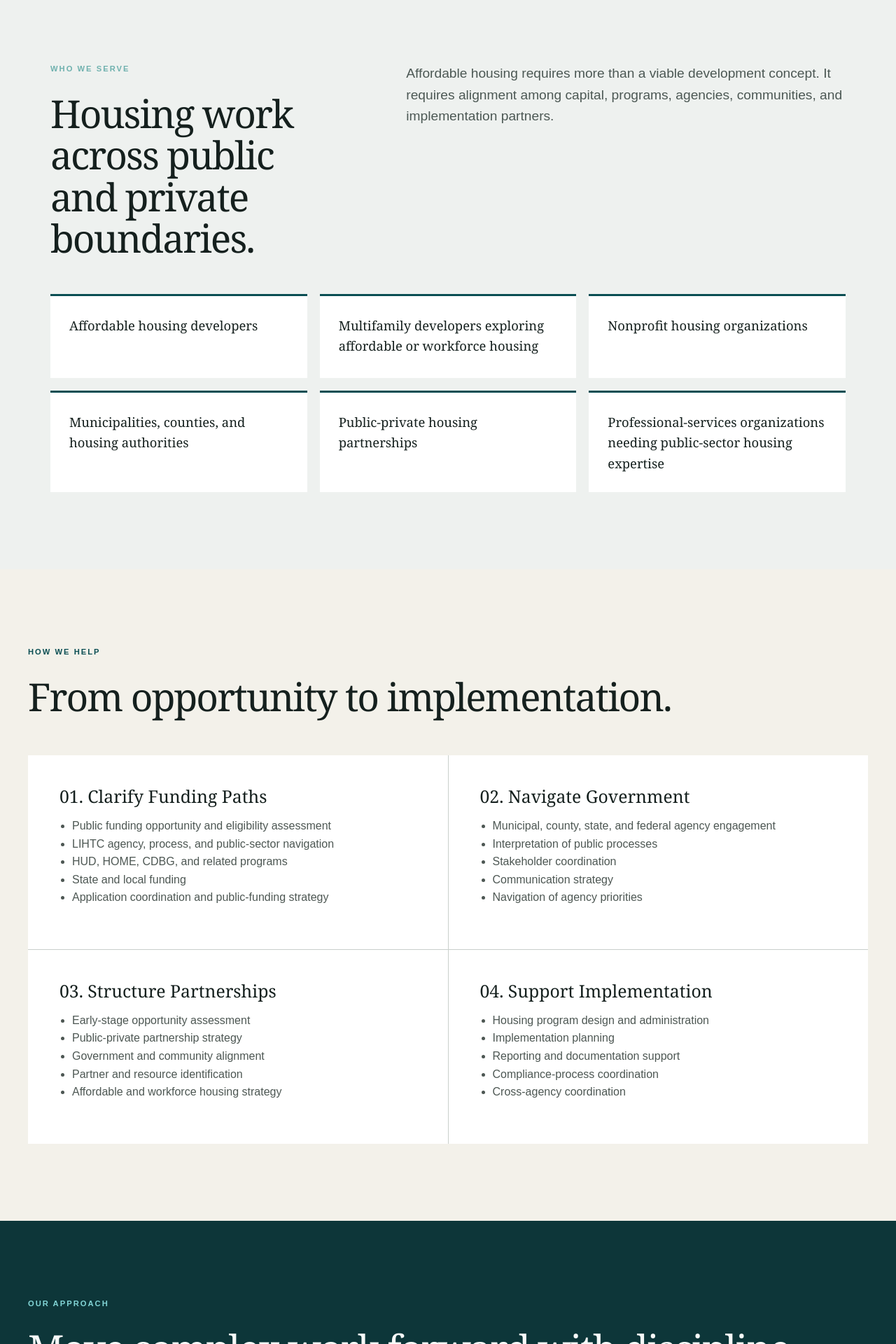
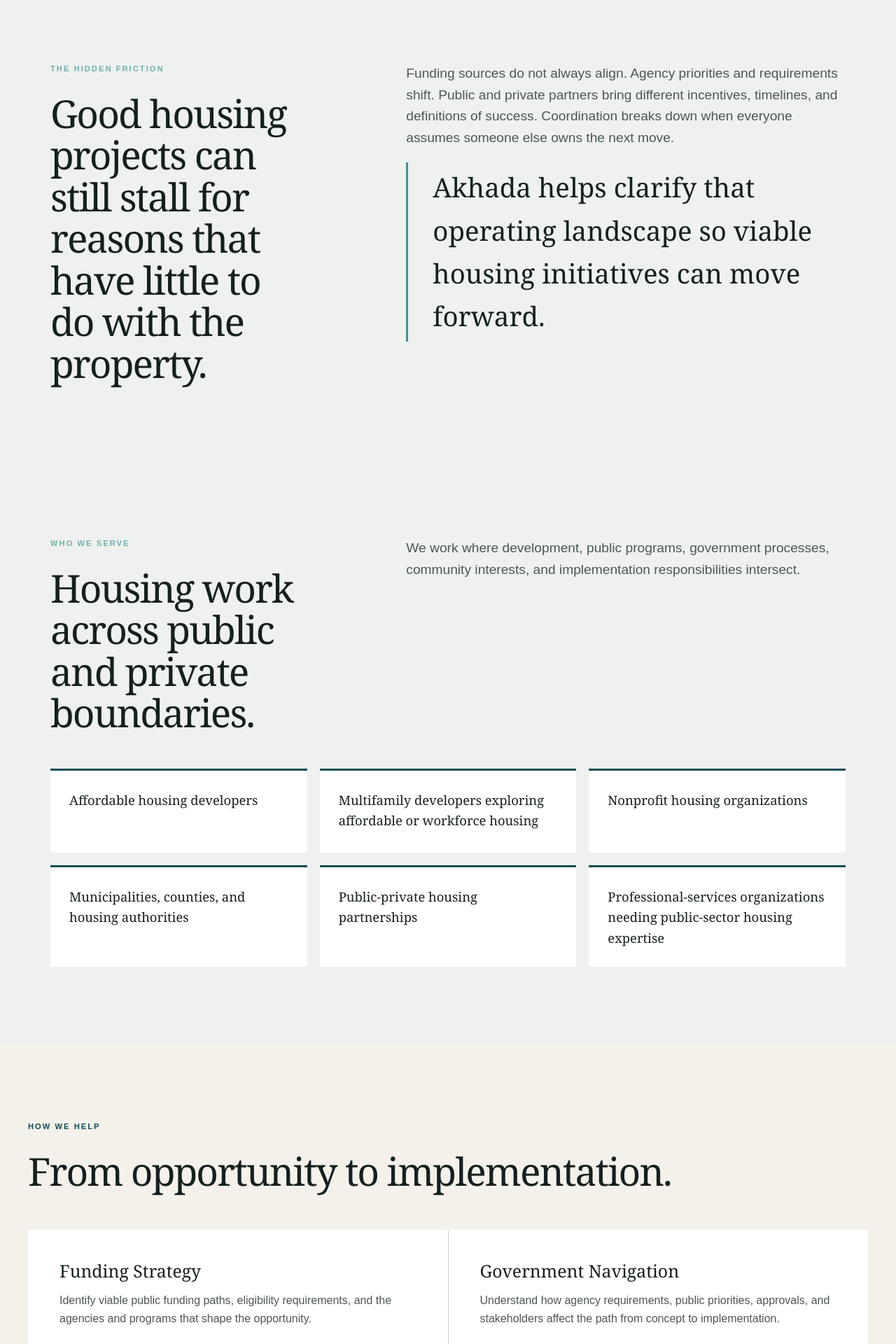
Before and after one commit to sasmithconsult/akhadaconsulting.com, a Next.js app: page /affordable-housing-advisory in a window 1280 px wide. Shown: the part 740-2660 px from the top of the page at 70% size. Built offline with nearby package versions, Linux system fonts and the light colour scheme.

Commit message:
Sharpen affordable housing positioning and capability copy

```diff
--- a/app/affordable-housing-advisory/page.js
+++ b/app/affordable-housing-advisory/page.js
@@ -63,6 +63,25 @@ export default function Housing() {
       </section>
 
       <main>
+        <section className="content-block split">
+          <div>
+            <p className="eyebrow">The hidden friction</p>
+            <h2>Good housing projects can still stall for reasons that have little to do with the property.</h2>
+          </div>
+          <div>
+            <p className="section-intro">
+              Funding sources do not always align. Agency priorities and
+              requirements shift. Public and private partners bring different
+              incentives, timelines, and definitions of success. Coordination
+              breaks down when everyone assumes someone else owns the next move.
+            </p>
+            <p className="principle">
+              Akhada helps clarify that operating landscape so viable housing
+              initiatives can move forward.
+            </p>
+          </div>
+        </section>
+
         <section className="content-block">
           <div className="split">
             <div>
@@ -70,9 +89,8 @@ export default function Housing() {
               <h2>Housing work across public and private boundaries.</h2>
             </div>
             <p className="section-intro">
-              Affordable housing requires more than a viable development
-              concept. It requires alignment among capital, programs, agencies,
-              communities, and implementation partners.
+              We work where development, public programs, government processes,
+              community interests, and implementation responsibilities intersect.
             </p>
           </div>
           <div className="serve-list">
@@ -87,43 +105,51 @@ export default function Housing() {
           <h2>From opportunity to implementation.</h2>
           <div className="service-grid">
             <div className="service-item">
-              <h3>01. Clarify Funding Paths</h3>
+              <h3>Funding Strategy</h3>
+              <p>
+                Identify viable public funding paths, eligibility requirements,
+                and the agencies and programs that shape the opportunity.
+              </p>
               <ul>
-                <li>Public funding opportunity and eligibility assessment</li>
-                <li>LIHTC agency, process, and public-sector navigation</li>
-                <li>HUD, HOME, CDBG, and related programs</li>
-                <li>State and local funding</li>
-                <li>Application coordination and public-funding strategy</li>
+                <li>LIHTC and public-funding navigation</li>
+                <li>HUD, HOME, CDBG, state, and local resources</li>
+                <li>Funding strategy and application coordination</li>
               </ul>
             </div>
             <div className="service-item">
-              <h3>02. Navigate Government</h3>
+              <h3>Government Navigation</h3>
+              <p>
+                Understand how agency requirements, public priorities, approvals,
+                and stakeholders affect the path from concept to implementation.
+              </p>
               <ul>
-                <li>Municipal, county, state, and federal agency engagement</li>
-                <li>Interpretation of public processes</li>
-                <li>Stakeholder coordination</li>
-                <li>Communication strategy</li>
-                <li>Navigation of agency priorities</li>
+                <li>Municipal, county, state, and federal engagement</li>
+                <li>Public-process navigation</li>
+                <li>Stakeholder and agency coordination</li>
               </ul>
             </div>
             <div className="service-item">
-              <h3>03. Structure Partnerships</h3>
+              <h3>Partnership Strategy</h3>
+              <p>
+                Structure the relationships required when public, private,
+                nonprofit, and community interests must move together.
+              </p>
               <ul>
-                <li>Early-stage opportunity assessment</li>
                 <li>Public-private partnership strategy</li>
+                <li>Partner and resource identification</li>
                 <li>Government and community alignment</li>
-                <li>Partner and resource identification</li>
-                <li>Affordable and workforce housing strategy</li>
               </ul>
             </div>
             <div className="service-item">
-              <h3>04. Support Implementation</h3>
+              <h3>Implementation Support</h3>
+              <p>
+                Keep complex public-sector work moving once the strategy becomes
+                an operating responsibility.
+              </p>
               <ul>
-                <li>Housing program design and administration</li>
-                <li>Implementation planning</li>
-                <li>Reporting and documentation support</li>
-                <li>Compliance-process coordination</li>
-                <li>Cross-agency coordination</li>
+                <li>Implementation planning and coordination</li>
+                <li>Reporting, documentation, and compliance processes</li>
+                <li>Cross-agency and program-administration support</li>
               </ul>
             </div>
           </div>
@@ -162,11 +188,13 @@ export default function Housing() {
             </div>
           </div>
           <div className="capability">
-            <p className="eyebrow">Current capability</p>
+            <p className="eyebrow">Time-sensitive implementation support</p>
             <h3>ARPA Housing Implementation and Closeout Support</h3>
             <p>
-              Support for organizations working through program implementation,
-              coordination, documentation, reporting, and closeout requirements.
+              For organizations already carrying ARPA-funded housing work,
+              Akhada can assist with the coordination, documentation, reporting,
+              implementation, and closeout work required to bring the program
+              through completion.
             </p>
           </div>
         </section>
```
